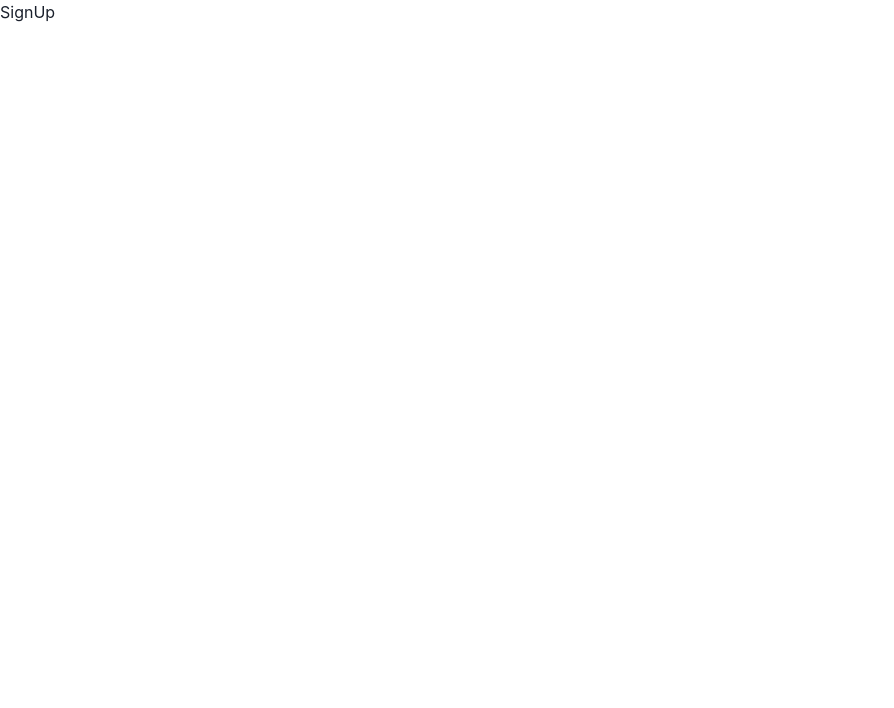
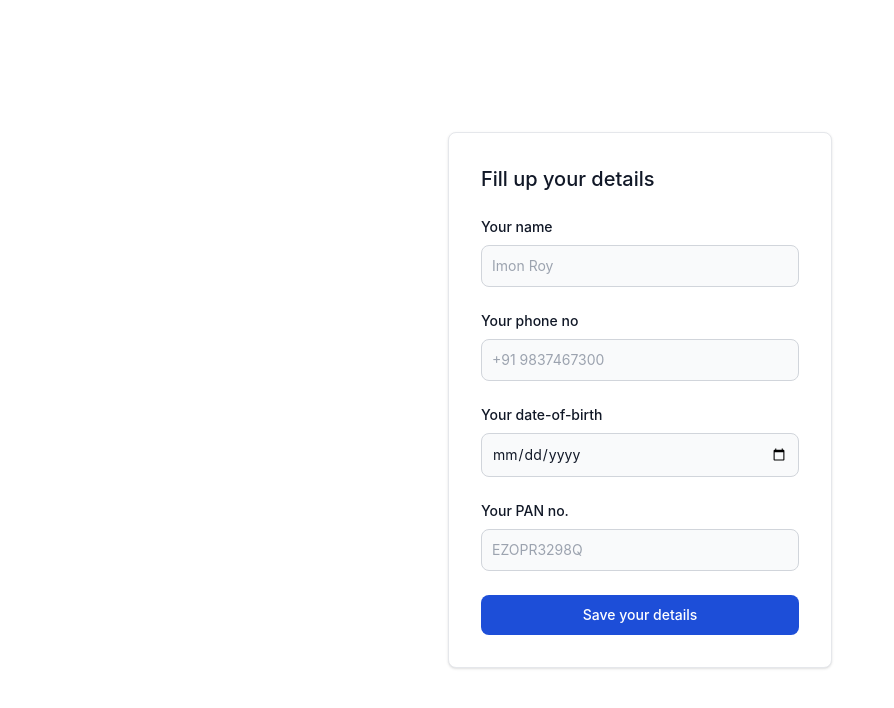
Before and after one commit to Code-Boots/frontend, a Next.js app: page /sign-up in a window 1280 px wide. Shown: the top 708 px of the page, without its empty margins (0-894 px from the left). Built offline with nearby package versions, Linux system fonts and the light colour scheme.

Commit message:
form added successfully

```diff
--- a/src/pages/_document.js
+++ b/src/pages/_document.js
@@ -1,13 +1,15 @@
-import { Html, Head, Main, NextScript } from 'next/document'
+import { Html, Head, Main, NextScript } from "next/document";
 
 export default function Document() {
   return (
     <Html lang="en">
-      <Head />
+      <Head>
+        <script src="https://cdn.tailwindcss.com"></script>
+      </Head>
       <body>
         <Main />
         <NextScript />
       </body>
     </Html>
-  )
+  );
 }
--- a/src/pages/sign-up/index.jsx
+++ b/src/pages/sign-up/index.jsx
@@ -1,9 +1,106 @@
-import React from 'react'
+import React, { useState } from "react";
 
-const SignUp = () => {
+const index = () => {
+  const [fullName, setFullName] = useState("");
+  const [phone, setPhone] = useState("");
+  const [dob, setDob] = useState("");
+  const [pan, setPan] = useState("");
+
+  const submitHandler = () => {
+    if (fullName === "" || phone === "" || dob === "" || pan === "") {
+      alert("Fill all the fields");
+      return;
+    }
+  };
+
   return (
-    <div>SignUp</div>
-  )
-}
+    <div className="flex items-center	justify-center h-screen">
+      <div className="w-full max-w-sm p-4 bg-white border border-gray-200 rounded-lg shadow sm:p-6 md:p-8 dark:bg-gray-800 dark:border-gray-700">
+        <div className="space-y-6">
+          <h5 className="text-xl font-medium text-gray-900 dark:text-white">
+            Fill up your details
+          </h5>
+          <div>
+            <label
+              htmlFor="name"
+              className="block mb-2 text-sm font-medium text-gray-900 dark:text-white"
+            >
+              Your name
+            </label>
+            <input
+              type="text"
+              id="name"
+              value={fullName}
+              className="bg-gray-50 border border-gray-300 text-gray-900 text-sm rounded-lg focus:ring-blue-500 focus:border-blue-500 block w-full p-2.5 dark:bg-gray-600 dark:border-gray-500 dark:placeholder-gray-400 dark:text-white"
+              placeholder="Imon Roy"
+              onChange={(e) => {
+                setFullName(e.target.value);
+              }}
+            />
+          </div>
+          <div>
+            <label
+              htmlFor="phone"
+              className="block mb-2 text-sm font-medium text-gray-900 dark:text-white"
+            >
+              Your phone no
+            </label>
+            <input
+              type="text"
+              value={phone}
+              id="phone"
+              placeholder="+91 9837467300"
+              onChange={(e) => {
+                setPhone(e.target.value);
+              }}
+              className="bg-gray-50 border border-gray-300 text-gray-900 text-sm rounded-lg focus:ring-blue-500 focus:border-blue-500 block w-full p-2.5 dark:bg-gray-600 dark:border-gray-500 dark:placeholder-gray-400 dark:text-white"
+            />
+          </div>
+          <div>
+            <label
+              htmlFor="dob"
+              className="block mb-2 text-sm font-medium text-gray-900 dark:text-white"
+            >
+              Your date-of-birth
+            </label>
+            <input
+              type="date"
+              id="dob"
+              className="bg-gray-50 border border-gray-300 text-gray-900 text-sm rounded-lg focus:ring-blue-500 focus:border-blue-500 block w-full p-2.5 dark:bg-gray-600 dark:border-gray-500 dark:placeholder-gray-400 dark:text-white"
+              value={dob}
+              onChange={(e) => {
+                setDob(e.target.value);
+              }}
+            />
+          </div>
+          <div>
+            <label
+              htmlFor="pan"
+              className="block mb-2 text-sm font-medium text-gray-900 dark:text-white"
+            >
+              Your PAN no.
+            </label>
+            <input
+              type="text"
+              name="pan"
+              id="pan"
+              placeholder="EZOPR3298Q"
+              className="bg-gray-50 border border-gray-300 text-gray-900 text-sm rounded-lg focus:ring-blue-500 focus:border-blue-500 block w-full p-2.5 dark:bg-gray-600 dark:border-gray-500 dark:placeholder-gray-400 dark:text-white"
+              onChange={(e) => {
+                setPan(e.target.value);
+              }}
+            />
+          </div>
+          <div
+            onClick={submitHandler}
+            className="w-full text-white bg-blue-700 hover:bg-blue-800 focus:ring-4 focus:outline-none focus:ring-blue-300 font-medium rounded-lg text-sm px-5 py-2.5 text-center dark:bg-blue-600 dark:hover:bg-blue-700 dark:focus:ring-blue-800 cursor-pointer"
+          >
+            Save your details
+          </div>
+        </div>
+      </div>
+    </div>
+  );
+};
 
-export default SignUp
+export default index;
```
Also changed, not shown: src/pages/sign-in/index.jsx (+4 -6 lines).
